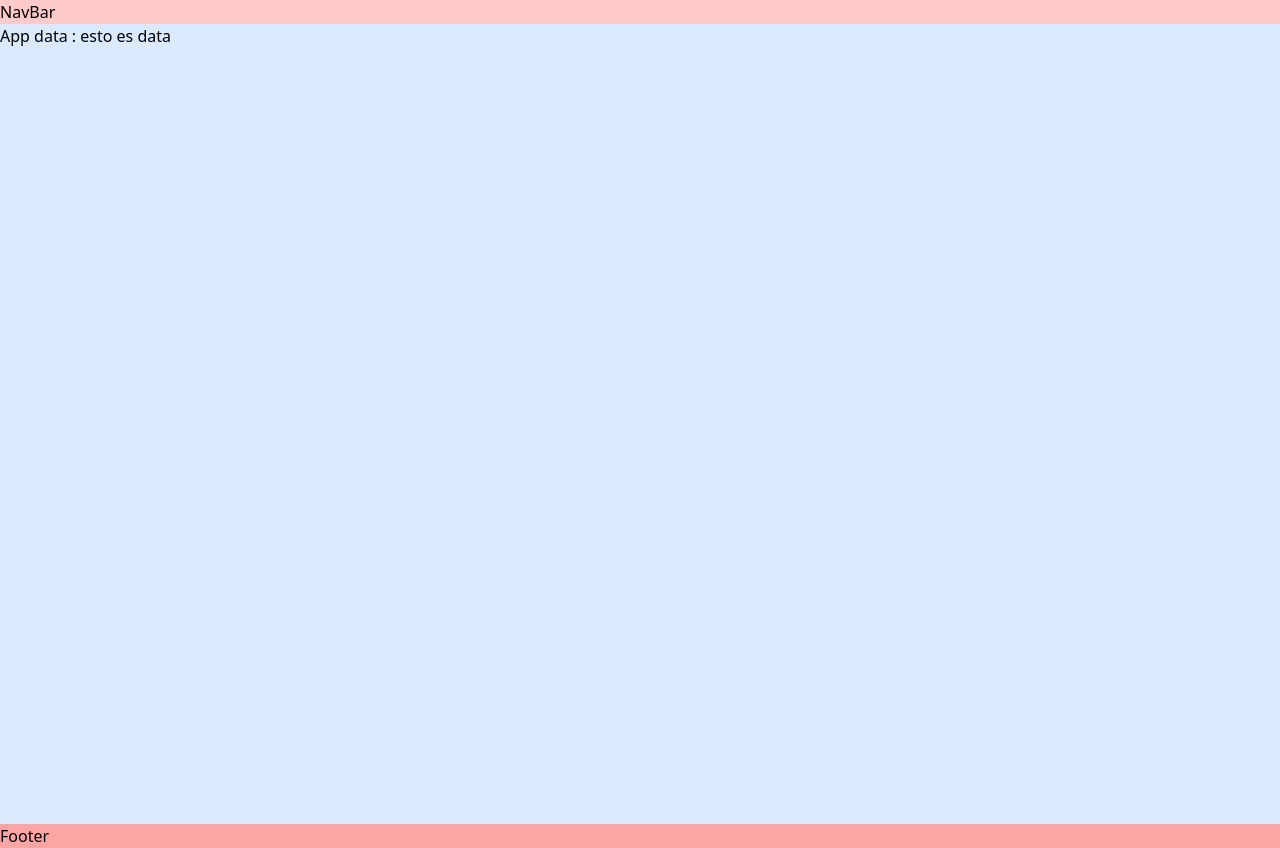
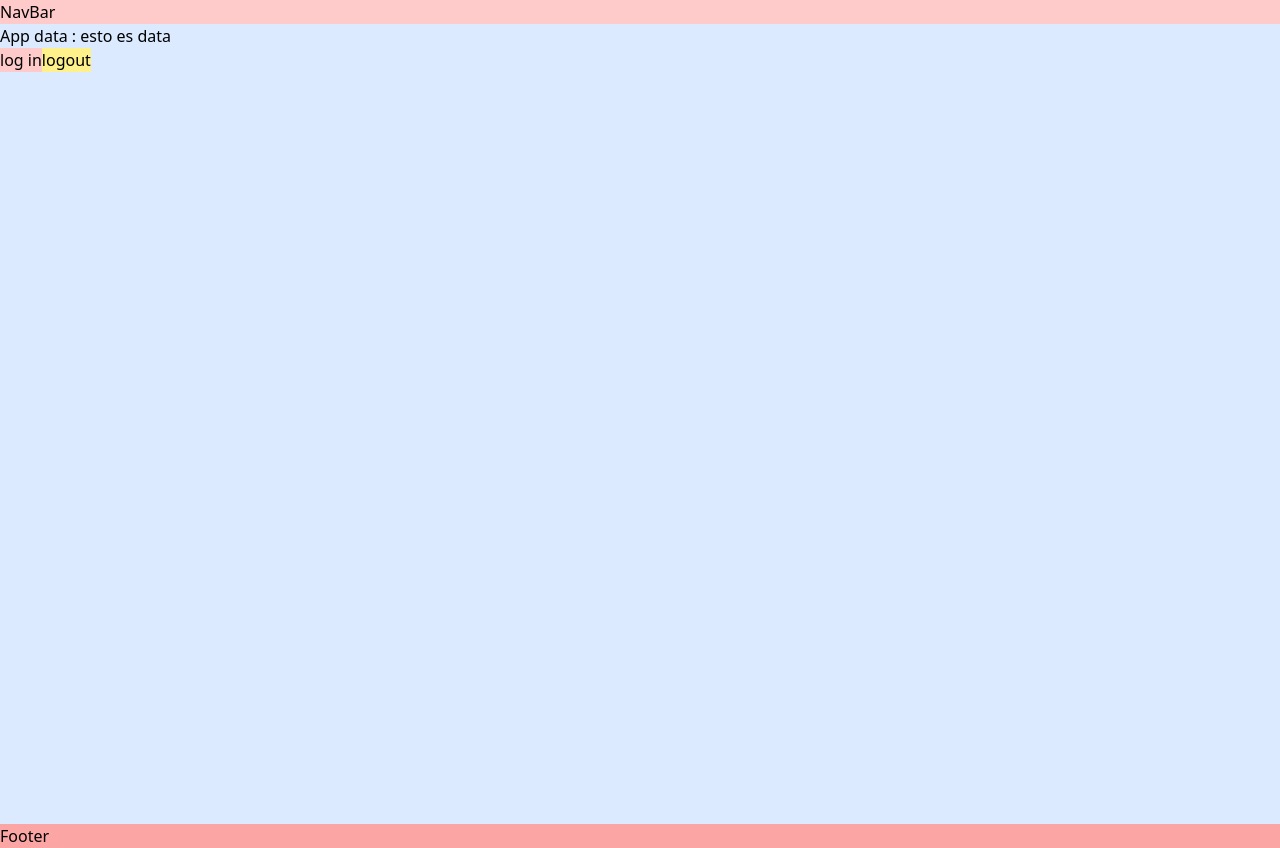
Before and after one commit to Signum90/front-risvalley, a React (Vite) app: page / in a window 1280 px wide. Built offline with nearby package versions, Linux system fonts and the light colour scheme.

Commit message:
configurando protecion en rutas

```diff
--- a/src/App.jsx
+++ b/src/App.jsx
@@ -4,9 +4,20 @@ function App() {
 
   const { actors } = useLoaderData()
 
+  function logIn () {
+    localStorage.setItem("stateLog", "authenticated")
+  }
+
+  function logOut () {
+    localStorage.setItem("stateLog", "no-authenticated")
+  }
+
   return (
     <div>
       App data : {actors}
+      <div className="w-full"></div>
+      <button onClick={logIn} className="bg-red-200">log in</button>
+      <button onClick={logOut} className="bg-yellow-200">logout</button>
     </div>
   )
 }
--- a/src/router/router.jsx
+++ b/src/router/router.jsx
@@ -19,6 +19,13 @@ import { uploadActors } from "../upload"
 import { uploadChallengers } from "../pages/innovation/upload"
 import { uploadLibrary } from "../pages/library/upload"
 import { uploadTeam } from "../pages/we/uploadTeam"
+
+/* ---------------- route-autentication ---------------- */
+const estateAuth = ['authenticated', 'no-authenticated']
+const localState = localStorage.getItem('stateLog')
+const state = estateAuth.includes(localState)
+// TODO: mirar si puedo guardar en el contexto global sin que se limpie
+console.log(state);
 
 /* ---------------- Router ---------------- */
 export const router = createBrowserRouter([
```
